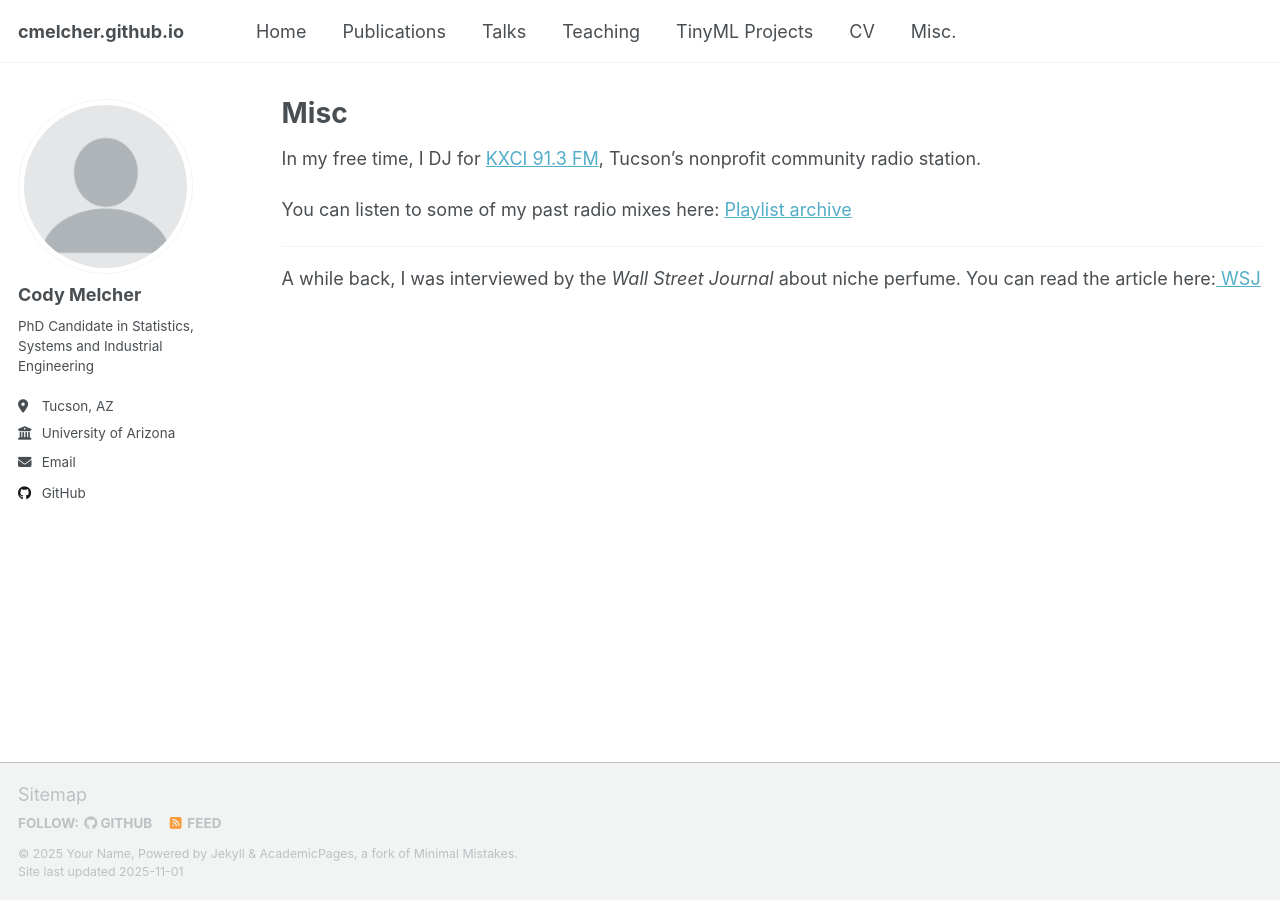
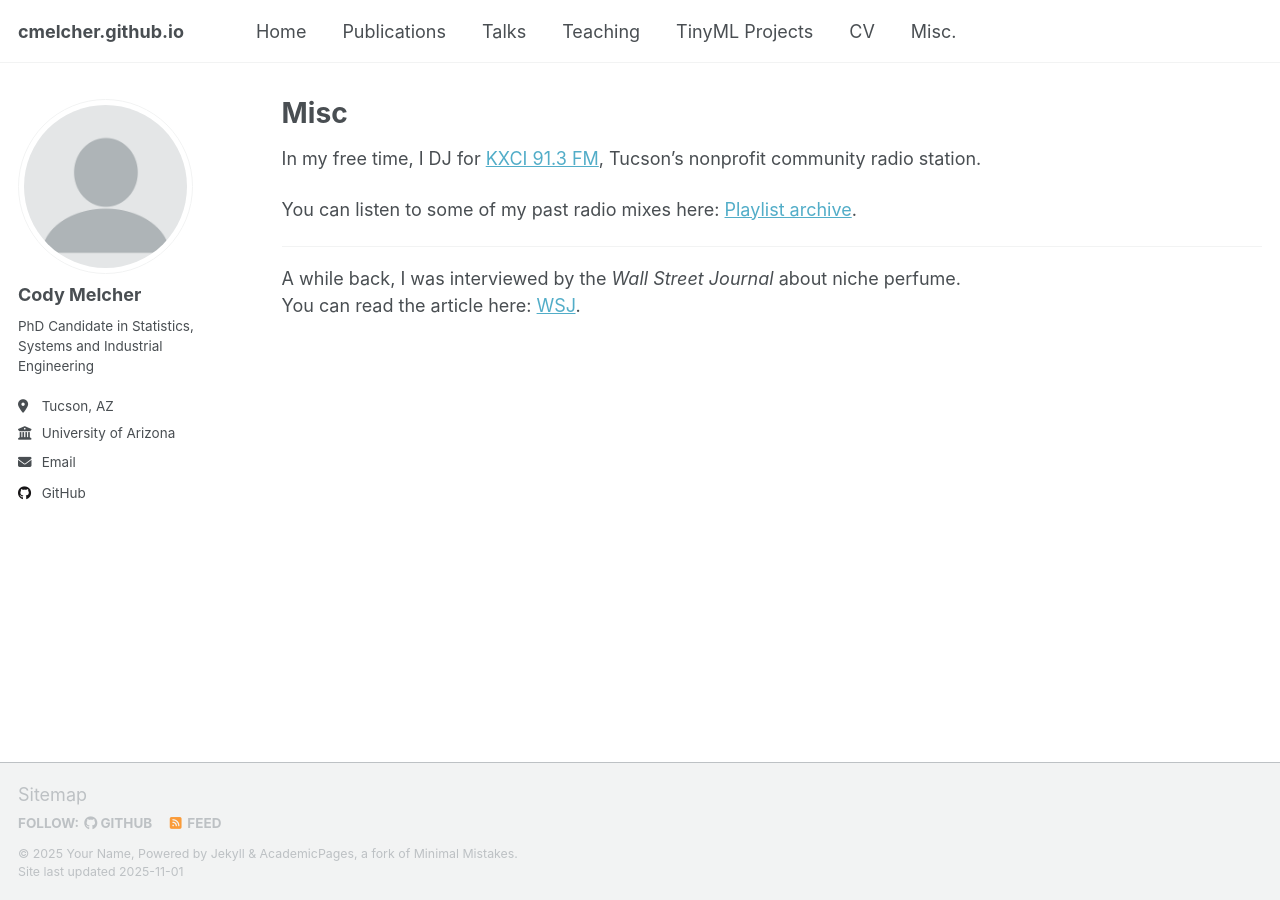
Before and after one commit to cmelcher/cmelcher.github.io, a Jekyll site: the page built from misc.md, in a window 1280 px wide. Built offline with Jekyll 4.4.1, drawn with Linux system fonts in a browser that asks for light colours; a script that is not in the unit is left out.

```diff
--- a/misc.md
+++ b/misc.md
@@ -4,9 +4,12 @@ title: "Misc"
 permalink: /misc/
 author_profile: true
 ---
+
 In my free time, I DJ for <a href="https://kxci.org" target="_blank">KXCI 91.3 FM</a>, Tucson’s nonprofit community radio station.
 
-You can listen to some of my past radio mixes here: <a href="https://spinitron.com/KXCI/dj/98898" target="_blank">Playlist archive</a>
+You can listen to some of my past radio mixes here: <a href="https://spinitron.com/KXCI/dj/98898" target="_blank">Playlist archive</a>.
 
 ---
-A while back, I was interviewed by the <em>Wall Street Journal</em> about niche perfume. You can read the article here:<a href="https://www.wsj.com/style/fashion/these-guys-nerd-out-on-fashion-instead-of-cars-and-whiskey-steal-their-in-the-know-picks-011ec54b?reflink=desktopwebshare_permalink" target="_blank"> WSJ
+
+A while back, I was interviewed by the <em>Wall Street Journal</em> about niche perfume.
+You can read the article here: <a href="https://www.wsj.com/style/fashion/these-guys-nerd-out-on-fashion-instead-of-cars-and-whiskey-steal-their-in-the-know-picks-011ec54b?reflink=desktopwebshare_permalink" target="_blank">WSJ</a>.
```
